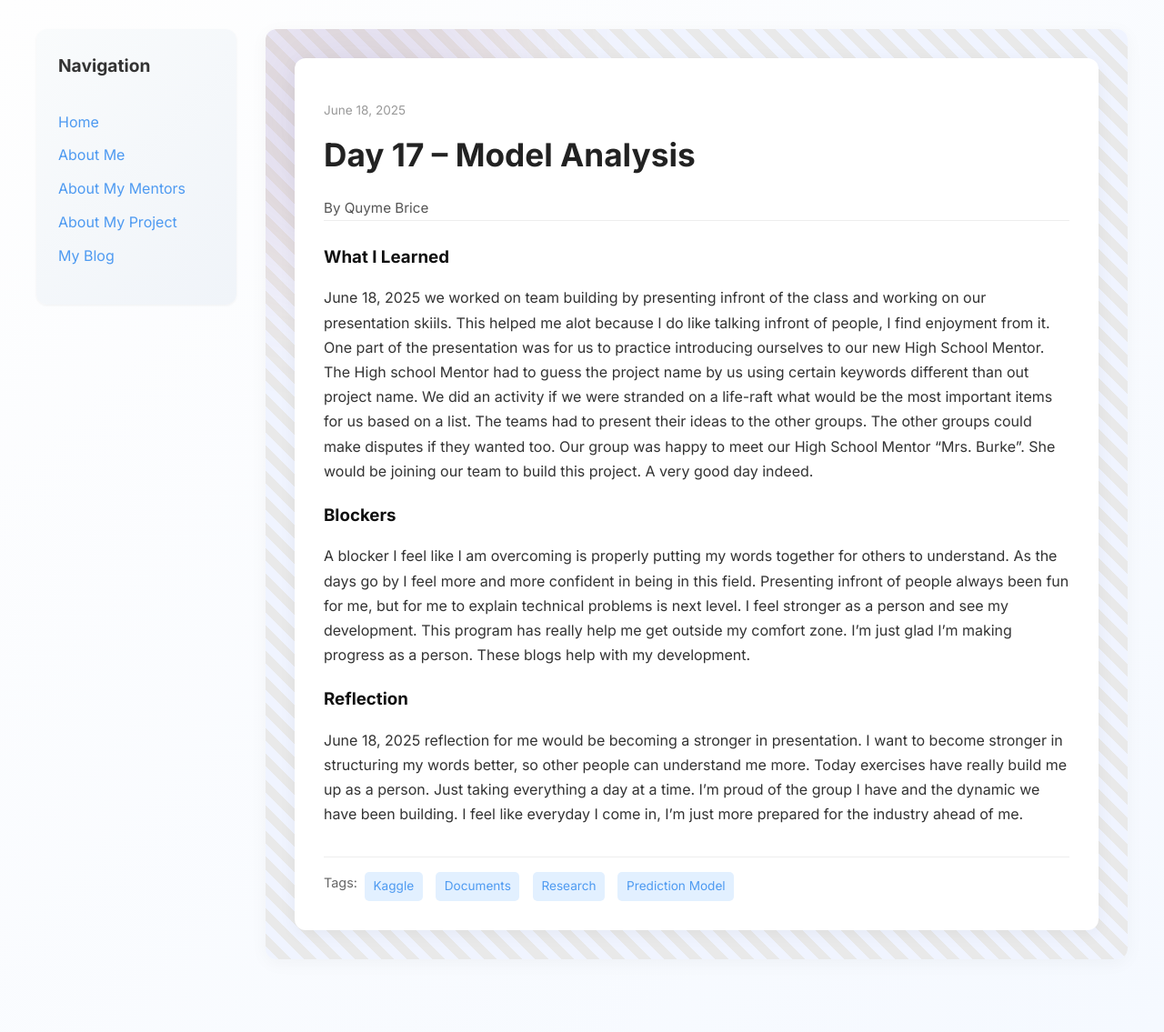
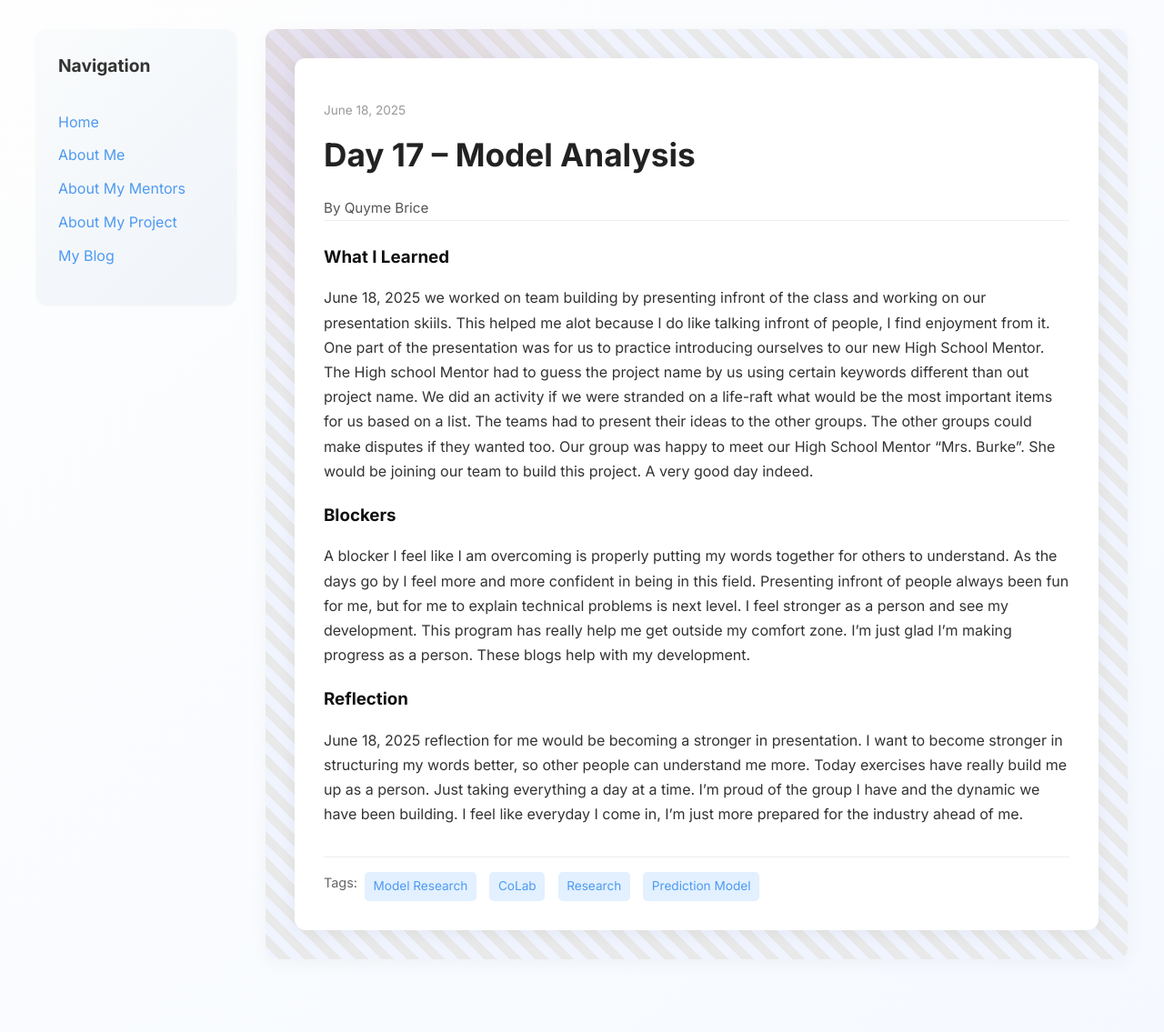
Before and after one commit to Qubri2/Qubri2.github.io, a Jekyll site: the page built from _posts/2025-06-18-day-17.md, in a window 1280 px wide. Shown: the whole page at 91% size. Built offline with Jekyll 4.4.1, drawn with Linux system fonts in a browser that asks for light colours.

Commit message:
Update 2025-06-18-day-17.md

```diff
--- a/_posts/2025-06-18-day-17.md
+++ b/_posts/2025-06-18-day-17.md
@@ -4,7 +4,7 @@ title: "Day 17 –  Model Analysis"
 date: 2025-06-18
 author: Quyme Brice
 permalink: /day17.html
-tags: ["Kaggle", "Documents", "Research", "Prediction Model"]
+tags: ["Model Research", "CoLab", "Research", "Prediction Model"]
 
 what_i_learned: |
   June 18, 2025 we worked on team building by presenting infront of the class and working on our presentation skiils. This helped me alot because I do like talking infront of people, I find enjoyment from it. One part of the presentation was for us to practice introducing ourselves to our new High School Mentor. The High school Mentor had to guess the project name by us using certain keywords different than out project name. We did an activity if we were stranded on a life-raft what would be the most important items for us based on a list. The teams had to present their ideas to the other groups. The other groups could make disputes if they wanted too. Our group was happy to meet our High School Mentor "Mrs. Burke". She would be joining our team to build this project. A very good day indeed.
```
